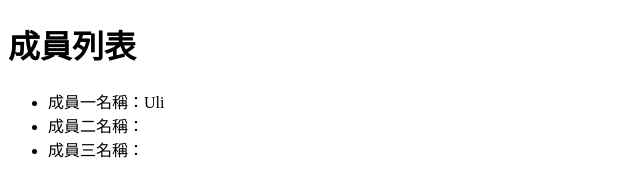
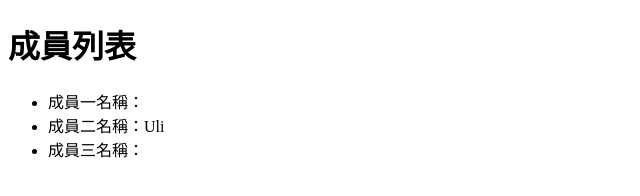
Before and after one commit to Uli1313/1107-1, a plain HTML site: page index.html in a window 1280 px wide. Shown: the full height of the page, 0-640 px from the left. Drawn offline with Linux system fonts and the light colour scheme.

Commit message:
修改成員一名字

```diff
--- a/index.html
+++ b/index.html
@@ -8,8 +8,8 @@
   <body>
     <h1>成員列表</h1>
     <ul>
-      <li>成員一名稱：Uli</li>
-      <li>成員二名稱：</li>
+      <li>成員一名稱：</li>
+      <li>成員二名稱：Uli</li>
       <li>成員三名稱：</li>
     </ul>
   </body>
```
